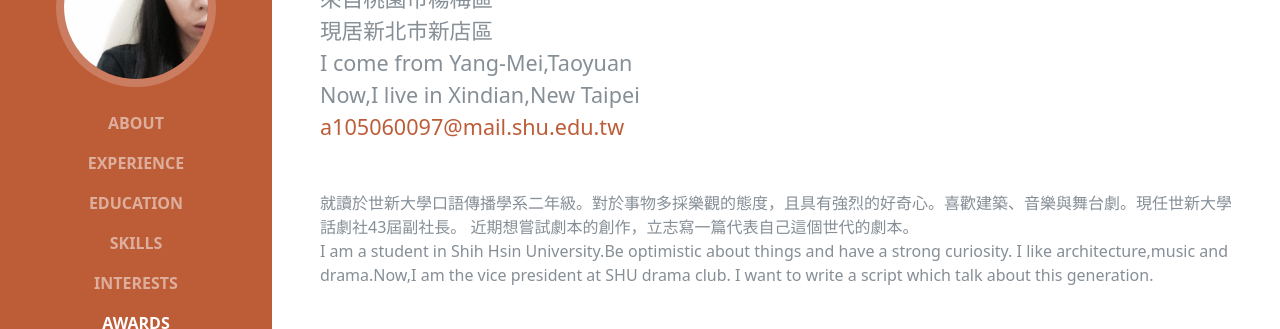
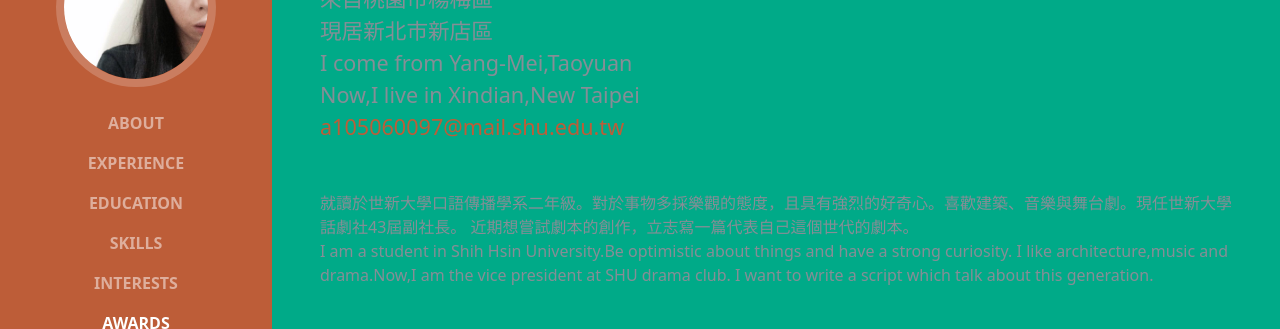
Before and after one commit to YueTsou01/YueTsou01.github.io, a website: page index.html in a window 1280 px wide. Shown: the part 269-598 px from the top of the page. Drawn offline with Linux system fonts and the light colour scheme; a web font is replaced by a local one.

Commit message:
換顏色

```diff
--- a/css/myresume.css
+++ b/css/myresume.css
@@ -1,7 +1,8 @@
  @import url(https://fonts.googleapis.com/earlyaccess/notosanstc.css);
 
 body{
-		font-family:'Noto Sans','Noto Sans TC'
+		font-family:'Noto Sans','Noto Sans TC';
+		background-color:#00AA88;
 }
 
 @media (min-width:992px)
```
